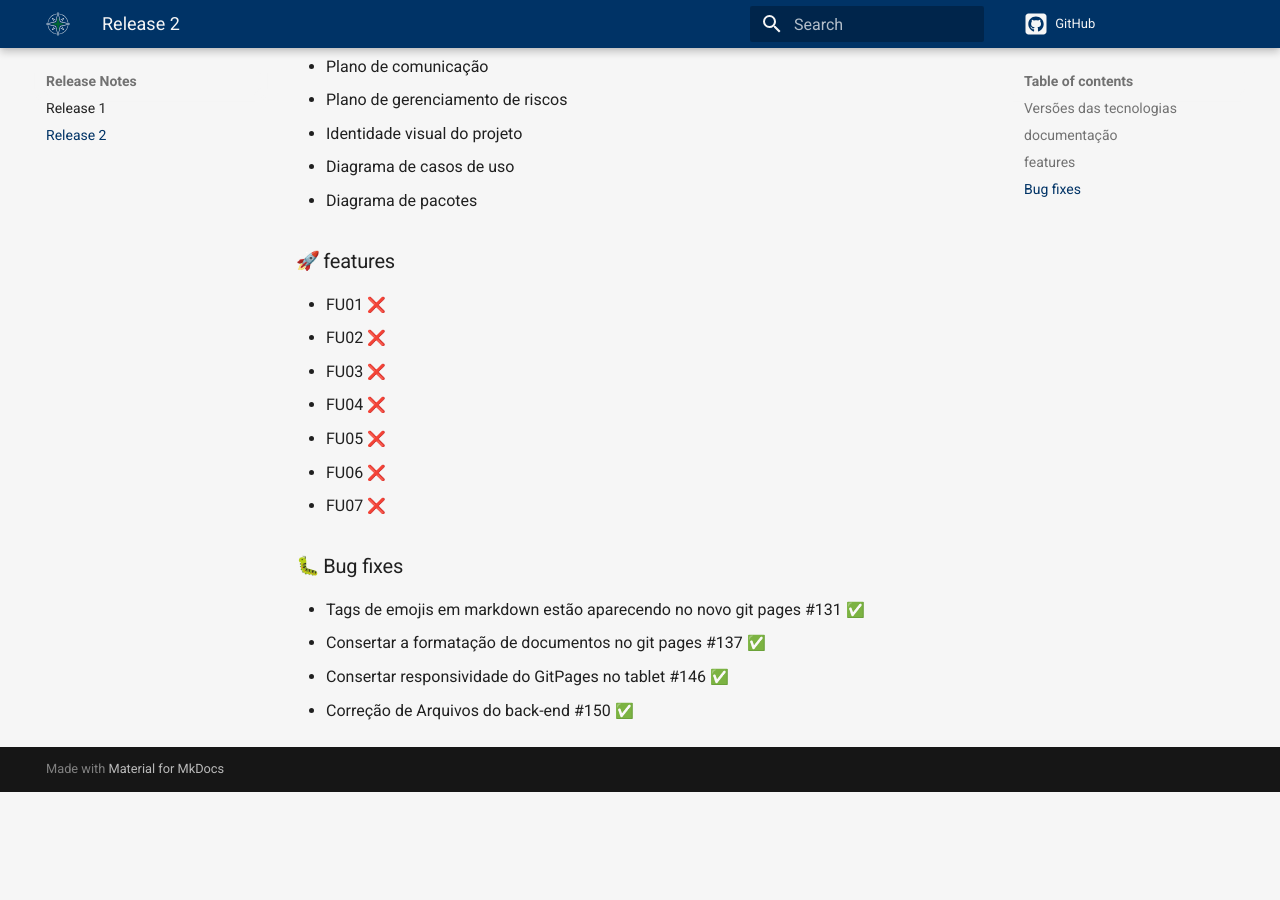
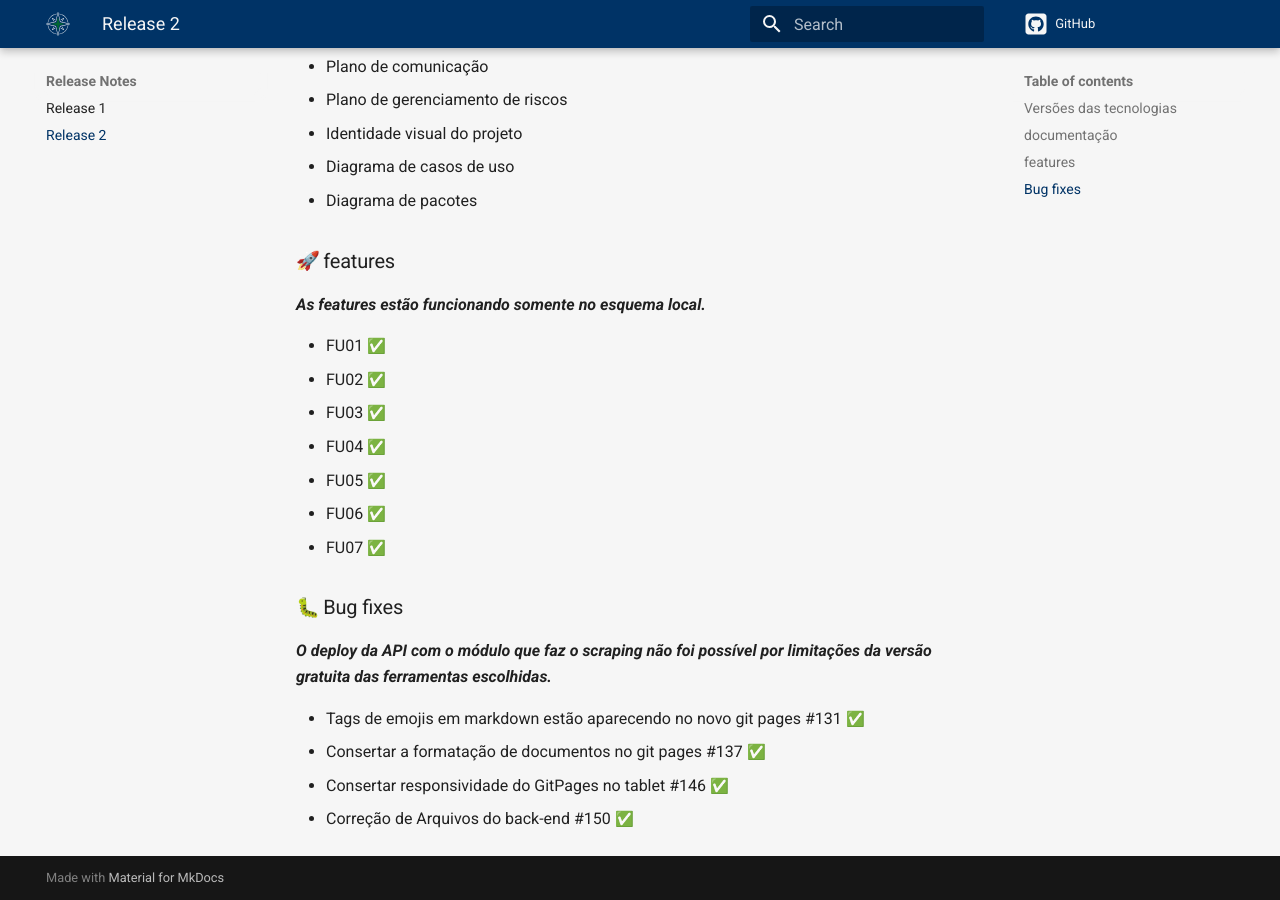
Before and after one commit to fga-eps-mds/2021.2-INDICAA-Wiki, an MkDocs documentation site: the page built from docs/release_notes/release2_notes.md, in a window 1280 px wide and 900 px high, scrolled down 1053 px. Built offline with MkDocs 1.6.1 and Material for MkDocs 9.7.7, drawn with Linux system fonts in a browser that asks for light colours; emoji names are drawn with the system emoji font; comment, search, counter and statistics services are not loaded; before the commit the page ends 1845 px from its top, so only the background shows below that.

Commit message:
:repeat: (fga-eps-mds/2021.2-INDICAA#143): finalização das release notes

```diff
--- a/docs/release_notes/release2_notes.md
+++ b/docs/release_notes/release2_notes.md
@@ -38,15 +38,19 @@
 
 ### :rocket: features
 
-- FU01 :x:
-- FU02 :x:
-- FU03 :x:
-- FU04 :x:
-- FU05 :x:
-- FU06 :x:
-- FU07 :x:
+_**As features estão funcionando somente no esquema local.**_
+
+- FU01 :white_check_mark:
+- FU02 :white_check_mark:
+- FU03 :white_check_mark:
+- FU04 :white_check_mark:
+- FU05 :white_check_mark:
+- FU06 :white_check_mark:
+- FU07 :white_check_mark:
 
 ### :bug: Bug fixes
+
+_**O deploy da API com o módulo que faz o scraping não foi possível por limitações da versão gratuita das ferramentas escolhidas.**_
 
 - Tags de emojis em markdown estão aparecendo no novo git pages #131 :white_check_mark:
 - Consertar a formatação de documentos no git pages #137 :white_check_mark:
```
